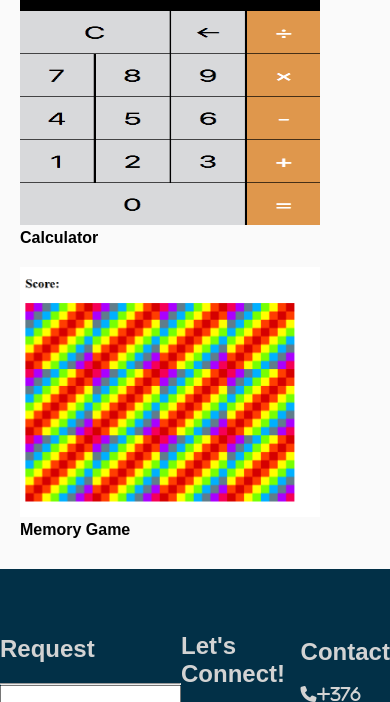
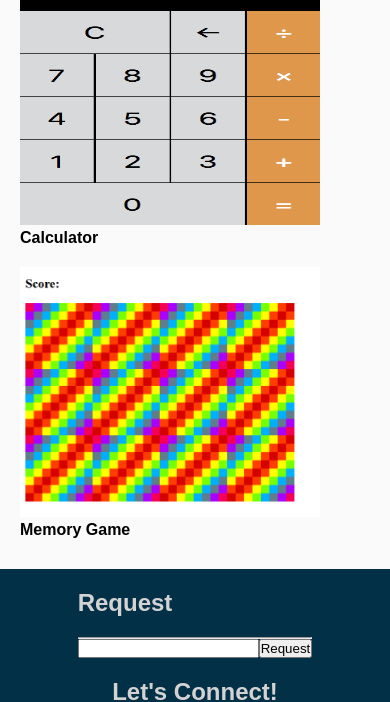
Before and after one commit to Jsendz/portfolioJH, a plain HTML site: page index.html in a window 390 px wide. Shown: the part 2124-2826 px from the top of the page. Drawn offline with Linux system fonts and the light colour scheme; a web font is replaced by a local one.

Commit message:
first commit

```diff
--- a/styles.css
+++ b/styles.css
@@ -470,6 +470,11 @@ footer {
     background-color:#023047 ;
     color: lightgrey;
 }
+@media screen and (max-width:600px) {
+    footer {
+        height: 100%;
+    }
+}
 
 .footer {
 
@@ -478,6 +483,12 @@ footer {
     align-items: center;
     height: 100%;
 }
+@media screen and (max-width:600px) {
+     .footer {
+         flex-direction: column;
+     }
+
+}
 
 .footer h1 {
     padding: 20px 0;
```
